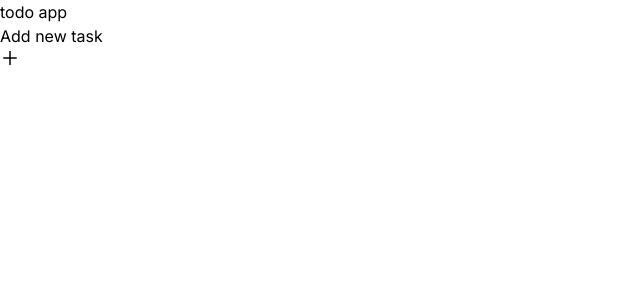
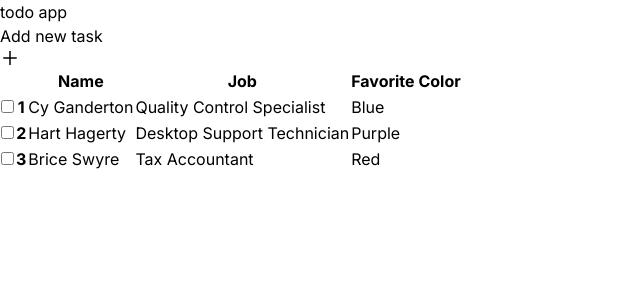
Before and after one commit to Ronit-gurjar/Nextjs-todo-app, a Next.js app: page / in a window 1280 px wide. Shown: the top 300 px of the page, without its empty margins (0-640 px from the left). Built offline with nearby package versions, Linux system fonts and the light colour scheme.

Commit message:
Add: table for task

```diff
--- /dev/null
+++ b/app/components/Todolist.tsx
@@ -0,0 +1,60 @@
+import React from 'react'
+
+const Todolist = () => {
+  return (
+    <div className="overflow-x-auto border-white border-2 rounded-2xl p-4 mt-2">
+  <table className="table">
+    {/* head */}
+    <thead>
+      <tr>
+        <th></th>
+        <th></th>
+        <th>Name</th>
+        <th>Job</th>
+        <th>Favorite Color</th>
+      </tr>
+    </thead>
+    <tbody>
+      {/* row 1 */}
+      <tr className="hover">
+        <th>
+          <label>
+            <input type="checkbox" className="checkbox" />
+          </label>
+        </th>
+        <th>1</th>
+        <td>Cy Ganderton</td>
+        <td>Quality Control Specialist</td>
+        <td>Blue</td>
+      </tr>
+      {/* row 2 */}
+      <tr className="hover">
+        <th>
+          <label>
+            <input type="checkbox" className="checkbox" />
+          </label>
+        </th>
+        <th>2</th>
+        <td>Hart Hagerty</td>
+        <td>Desktop Support Technician</td>
+        <td>Purple</td>
+      </tr>
+      {/* row 3 */}
+      <tr className="hover">
+        <th>
+          <label>
+            <input type="checkbox" className="checkbox" />
+          </label>
+        </th>
+        <th>3</th>
+        <td>Brice Swyre</td>
+        <td>Tax Accountant</td>
+        <td>Red</td>
+      </tr>
+    </tbody>
+  </table>
+</div>
+  )
+}
+
+export default Todolist
--- a/app/page.tsx
+++ b/app/page.tsx
@@ -1,13 +1,15 @@
 import Addtask from "./components/Addtask";
+import Todolist from "./components/Todolist";
 
 
 export default function Home() {
   return (
-    <main className="flex min-h-screen max-w-2xl mx-auto flex-col items-center justify-between mt-4">
+    <main className="flex min-h-screen max-w-2xl mx-auto flex-col items-center justify-start mt-4">
       <div className="text-center my-2 flex flex-col gap-2">
         <h1 className="text-3xl font-bold">todo app</h1>
         <Addtask/>
       </div>
+      <Todolist/>
     </main>
   )
 }
```
